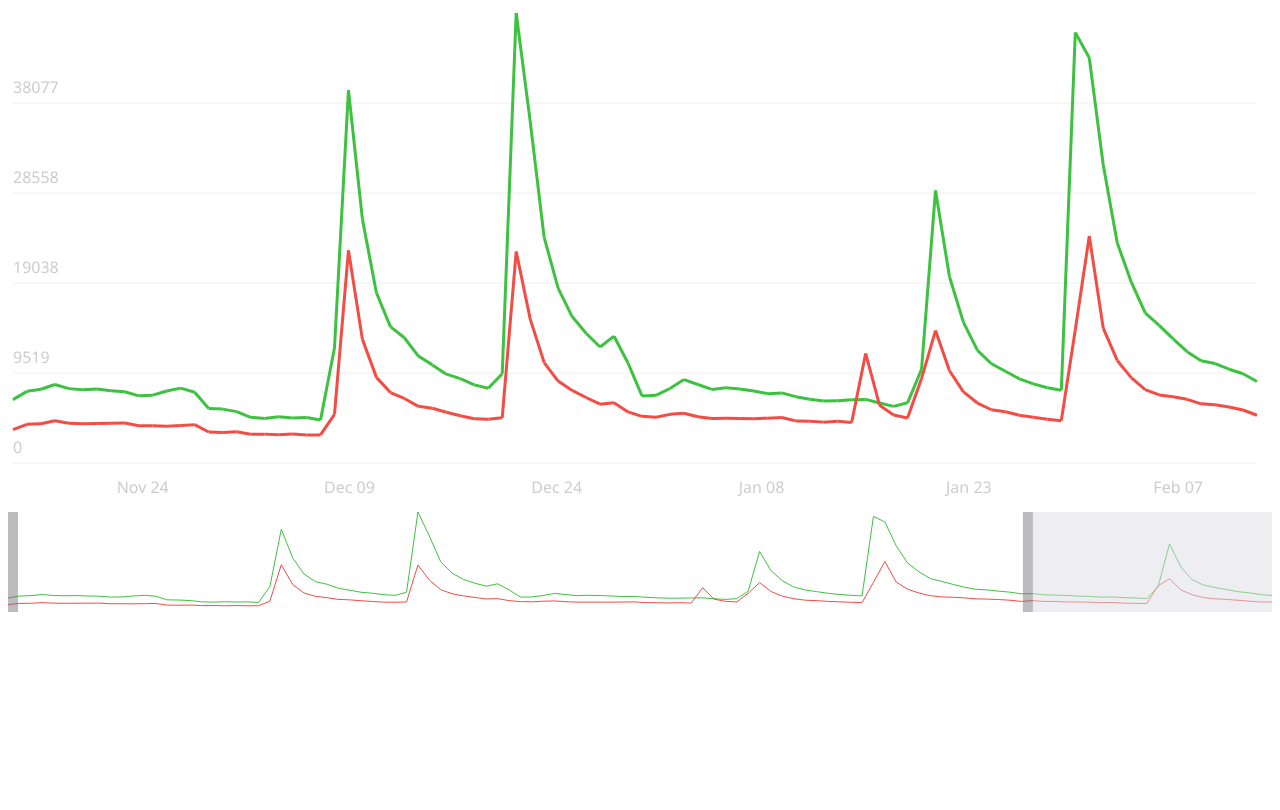
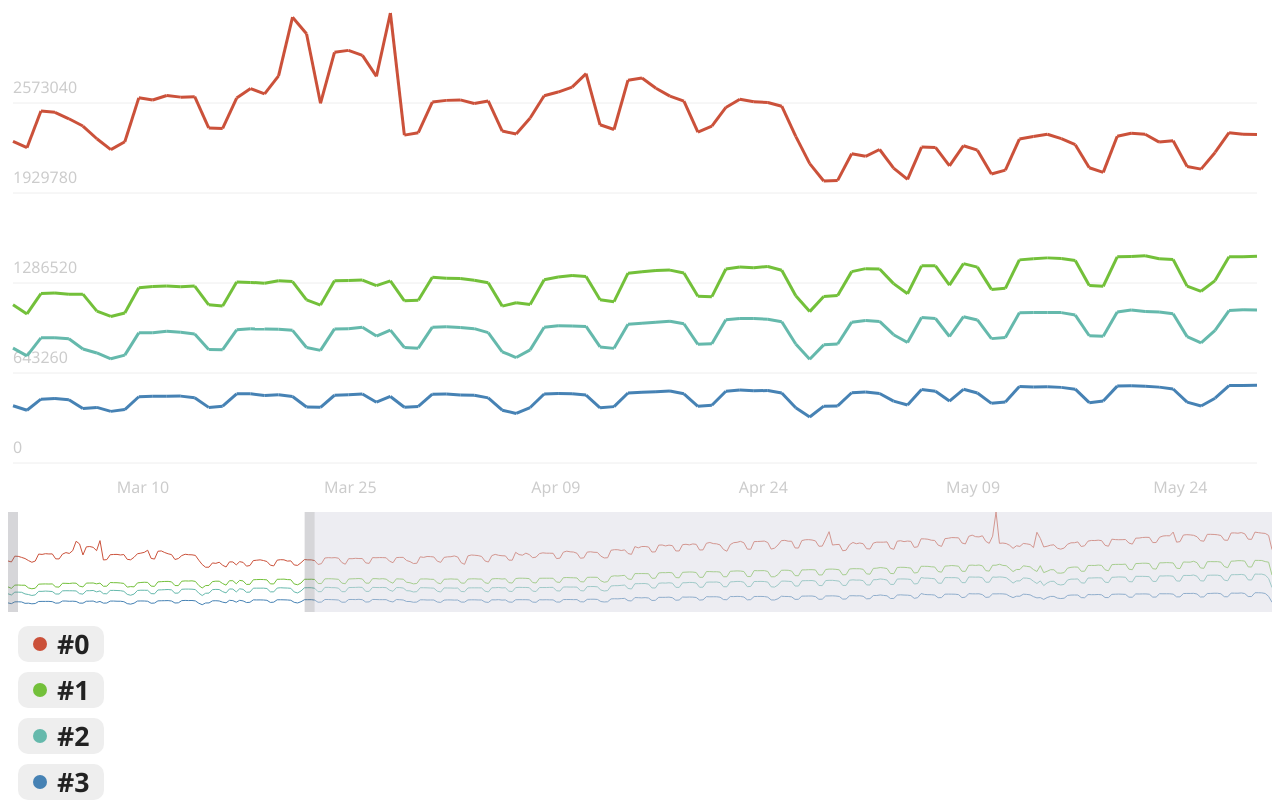
Before and after one commit to mrDreaml/chart-js, a React app: page / in a window 1280 px wide. Built offline with nearby package versions, Linux system fonts and the light colour scheme.

Commit message:
add: chart selection, simple animation; refactor

```diff
--- a/src/components/app.js
+++ b/src/components/app.js
@@ -17,7 +17,7 @@ class App extends Component {
 
 
     return (
-      <ChartJS inputData={inputData[1]} chartSVGProps={chartSVGProps} chartSVGMapProps={chartSVGMapProps} />
+      <ChartJS inputData={inputData[4]} chartSVGProps={chartSVGProps} chartSVGMapProps={chartSVGMapProps} />
     );
   }
 }
--- a/src/components/chart/Index.js
+++ b/src/components/chart/Index.js
@@ -1,16 +1,18 @@
-import React, { Component } from 'react';
+import React, { Component, Fragment } from 'react';
 
 import Chart from './components/Chart';
 import ChartAxisX from './components/ChartAxisX';
 import ChartAxisY from './components/ChartAxisY';
 import Notification from './components/Notification';
 import ChartMap from './components/ChartMap';
+import ChartSelector from './components/ChartSelector';
+
 import getAdditionalChartParams from './logic/getAdditionalChartParams';
 import getNotificationRenderData from './logic/getNotificationRenderData';
 import cutColumnValue from './logic/cutColumnValues';
+import chartSelectAnimation from './logic/chartSelectAnimation';
 
 import './styles/style.scss';
-
 
 class ChartJS extends Component {
   constructor(props) {
@@ -25,20 +27,21 @@ class ChartJS extends Component {
     this.updateDimensions = this.updateDimensions.bind(this);
     this.showNotification = this.showNotification.bind(this);
     this.removeNotification = this.removeNotification.bind(this);
-    this.chartTransformAnimation = this.chartTransformAnimation.bind(this);
+    this.chartChangeRange = this.chartChangeRange.bind(this);
+    this.chartSelect = this.chartSelect.bind(this);
   }
 
-
   componentDidMount() {
+    const { inputData } = this.props;
+    if (inputData !== undefined) {
       window.addEventListener('resize', this.updateDimensions);
-
       const { id: containerID } = this.props.chartSVGProps; // eslint-disable-line
       const chartContainer = document.getElementById(containerID);
       this.containerWidth = chartContainer.clientWidth;
       this.containerHeight = chartContainer.clientHeight;
       this.containerOffsetLeft = chartContainer.getBoundingClientRect().left;
+      this.Range = [0, 90];
 
-    this.defaultRange = [0, 90];
       const xAxisHeight = 30;
       const chartMargin = 10;
       const chartParams = {
@@ -53,15 +56,26 @@ class ChartJS extends Component {
         chartColumns: 6,
       };
 
-    const { columns } = this.props.inputData; // eslint-disable-line
-    const currentColumnValues = cutColumnValue(columns, this.defaultRange);
-    Object.assign(chartParams, getAdditionalChartParams.call(chartParams, currentColumnValues));
+      const { columns } = inputData; // eslint-disable-line
+      const chartColumnsShow = {};
+      Object.keys(columns).forEach((columnKey) => {
+        if (columnKey !== 'x') {
+          chartColumnsShow[columnKey] = true;
+        }
+      });
+      const currentColumnValues = cutColumnValue(columns, this.Range);
+      Object.assign(
+        chartParams,
+        getAdditionalChartParams.call(chartParams, currentColumnValues),
+      );
 
       this.setState({
         isSvgDidMout: true,
         currentColumnValues,
         chartParams,
+        chartColumnsShow,
       });
+    }
   }
 
 
@@ -75,44 +89,31 @@ class ChartJS extends Component {
   }
 
 
-  chartTransformAnimation(rangeAfter) {
+  chartChangeRange(rangeAfter) {
+    this.Range = rangeAfter;
     const { columns } = this.props.inputData; // eslint-disable-line
-    const { chartParams } = this.state;
+    const { chartParams, chartColumnsShow } = this.state;
     const rangeAfterValues = cutColumnValue(columns, rangeAfter);
-    Object.assign(chartParams, getAdditionalChartParams.call(chartParams, rangeAfterValues));
+    Object.entries(chartColumnsShow).forEach((col) => {
+      const key = col[0];
+      const value = col[1];
+      if (!value) {
+        rangeAfterValues[key] = null;
+      }
+    });
+    Object.assign(
+      chartParams,
+      getAdditionalChartParams.call(chartParams, rangeAfterValues),
+    );
     this.setState({
       currentColumnValues: rangeAfterValues,
     });
-    // const step = 1;
-    // const fps = 60;
-    // const delay = 1000 / fps;
-    // const self = this;
-    // let currentRange = range; // eslint-disable-line
-    // let timeNow = Date.now();
-    // function animationStep() {
-    //   if (currentRange[0] !== rangeAfter[0] || currentRange[1] !== rangeAfter[1]) {
-    //     window.requestAnimationFrame(animationStep);
-    //     if (Date.now() - timeNow >= delay) {
-    //       if (currentRange[0] !== rangeAfter[0]) {
-    //         currentRange[0] += (currentRange[0] > rangeAfter[0] ? (-step) : step);
-    //       }
-    //       if (currentRange[1] !== rangeAfter[1]) {
-    //         currentRange[1] += (currentRange[1] > rangeAfter[1] ? (-step) : step);
-    //       }
-    //       const rangeAfterValues = cutColumnValue(columns, currentRange);
-    //       Object.assign(chartParams, getAdditionalChartParams.call(chartParams, rangeAfterValues));
-    //       self.setState({
-    //         currentColumnValues: rangeAfterValues,
-    //       });
-    //       timeNow = Date.now();
-    //     }
-    //   } else {
-    //     self.setState({
-    //       range: currentRange,
-    //     });
-    //   }
-    // }
-    // window.requestAnimationFrame(animationStep);
+  }
+
+
+  chartSelect(selectName) {
+    const { inputData } = this.props;
+    chartSelectAnimation.call(this, inputData, selectName);
   }
 
 
@@ -131,60 +132,86 @@ class ChartJS extends Component {
     });
   }
 
+
   render() {
     const { inputData } = this.props;
     const {
-      notification, isSvgDidMout, currentColumnValues, chartParams,
+      notification,
+      isSvgDidMout,
+      currentColumnValues,
+      chartParams,
+      chartColumnsShow,
     } = this.state;
     const { chartSVGProps, chartSVGMapProps } = this.props;
 
     return (
-      <React.Fragment>
-        <svg {...chartSVGProps} onMouseMove={this.showNotification} onMouseLeave={this.removeNotification}>
-          { isSvgDidMout
+      <Fragment>
+        <svg
+          {...chartSVGProps}
+          onMouseMove={this.showNotification}
+          onMouseLeave={this.removeNotification}
+        >
+          {isSvgDidMout ? (
+            <Fragment>
+              <rect
+                className="chart-background"
+                width={chartParams.containerWidth}
+                height={chartParams.containerHeight}
+              />
+              <ChartAxisX
+                chartParams={chartParams}
+                chartColumnValues={currentColumnValues.x}
+              />
+              { Object.values(chartColumnsShow).includes(true)
                 ? (
-              <React.Fragment>
-                <rect className="chart-background" width={chartParams.containerWidth} height={chartParams.containerHeight} />
-                <ChartAxisX chartParams={chartParams} chartColumnValues={currentColumnValues.x} />
+                  <Fragment>
                     <ChartAxisY chartParams={chartParams} />
                     {Object.entries(currentColumnValues).map((col, i) => {
                       const colName = col[0];
                       const colValue = col[1];
-                  if (colName !== 'x') {
+                      if (colValue !== null && colName !== 'x') {
                         const chartStyle = {
                           stroke: inputData.colors[colName],
                         };
                         const key = colName + colValue[i];
-                    return <Chart key={key} chartParams={chartParams} chartColumnValues={colValue} styles={chartStyle} />;
+                        return (
+                          <Chart
+                            key={key}
+                            chartParams={chartParams}
+                            chartColumnValues={colValue}
+                            styles={chartStyle}
+                          />
+                        );
                       }
                       return null;
                     })}
                     {notification.isShow ? <Notification {...notification} /> : null}
-              </React.Fragment>
+                  </Fragment>
                 )
-            : null }
+                : null}
+            </Fragment>
+          ) : null}
         </svg>
-        { isSvgDidMout
-          ? (
-            <ChartMap range={this.defaultRange} chartSVGMapProps={chartSVGMapProps} inputData={inputData} chartTransformAnimation={this.chartTransformAnimation} />
-          ) : null }
-      </React.Fragment>
+        {isSvgDidMout ? (
+          <Fragment>
+            <ChartMap
+              range={this.Range}
+              chartSVGMapProps={chartSVGMapProps}
+              inputData={inputData}
+              chartTransformAnimation={this.chartChangeRange}
+            />
+            <ChartSelector inputData={inputData} chartSelect={chartColumnsShow} callback={this.chartSelect} />
+          </Fragment>
+        ) : null}
+      </Fragment>
     );
   }
 }
 
-
 export default ChartJS;
 
-
-// finish map slicer scroll element
-
-// refactor
-
-// set margins at chart
+// on/off chart columns
 
 // map marker fixed to bg
 
-// on/off chart columns
-
 // styling, night theme
--- /dev/null
+++ b/src/components/chart/components/ChartSelector.js
@@ -0,0 +1,21 @@
+import React from 'react';
+
+function ChartSelector(props) {
+  const { colors, names } = props.inputData;
+  const { callback, chartSelect } = props;
+  return Object.values(names).map((buttonName) => {
+    const columnName = buttonName.replace(/#/, 'y');
+    const style = {
+      background: colors[columnName],
+    };
+    const selectStatus = chartSelect[columnName] ? 'select' : 'non-select';
+    return (
+      <button onClick={() => callback(columnName)} key={buttonName} className="chart-select-button" type="button">
+        <div style={style} className={`chart--circle-color chart--circle-color-${selectStatus}`} />
+        <span>{buttonName}</span>
+      </button>
+    );
+  });
+}
+
+export default ChartSelector;
--- /dev/null
+++ b/src/components/chart/logic/chartSelectAnimation.js
@@ -0,0 +1,71 @@
+import cutColumnValue from './cutColumnValues';
+import getAdditionalChartParams from './getAdditionalChartParams';
+
+export default function (inputData, selectName) {
+  const { chartColumnsShow, currentColumnValues, chartParams } = this.state;
+  chartColumnsShow[selectName] = !chartColumnsShow[selectName];
+  const columnValues = Object.assign({}, currentColumnValues);
+  let timeNow = Date.now();
+  const durationI = 20;
+  const delay = 1000 / 160;
+  const stretchRatio = 1.2;
+  let hiddenChartColumn;
+  if (chartColumnsShow[selectName]) {
+    const hiddenChartColumns = cutColumnValue(inputData.columns, this.Range);
+    hiddenChartColumn = hiddenChartColumns[selectName];
+    Object.assign(
+      chartParams,
+      getAdditionalChartParams.call(chartParams, hiddenChartColumns),
+    );
+    this.setState({
+      chartParams,
+    });
+  }
+  let i = 0;
+  const self = this;
+  function animationStep() {
+    if (Date.now() - timeNow >= delay) {
+      timeNow = Date.now();
+      i++; // eslint-disable-line
+
+      // hidden chart
+      if (!chartColumnsShow[selectName]) {
+        columnValues[selectName] = columnValues[selectName].map(value => value * stretchRatio);
+        self.setState({
+          currentColumnValues: columnValues,
+        });
+      // show chart
+      } else if (hiddenChartColumn !== undefined) {
+        columnValues[selectName] = hiddenChartColumn.map(value => value * stretchRatio * (durationI - i + 1));
+        self.setState({
+          currentColumnValues: columnValues,
+        });
+      }
+    }
+    if (i < durationI) {
+      window.requestAnimationFrame(animationStep);
+    } else {
+    // already hidden
+      if (!chartColumnsShow[selectName]) {
+        columnValues[selectName] = null;
+        Object.assign(
+          chartParams,
+          getAdditionalChartParams.call(chartParams, columnValues),
+        );
+        self.setState({
+          chartParams,
+        });
+      }
+      if (hiddenChartColumn !== undefined) {
+        columnValues[selectName] = hiddenChartColumn;
+        setTimeout(() => {
+          self.setState({
+            chartColumnsShow,
+            currentColumnValues: columnValues,
+          });
+        }, delay);
+      }
+    }
+  }
+  window.requestAnimationFrame(animationStep);
+}
--- a/src/components/chart/logic/getAdditionalChartParams.js
+++ b/src/components/chart/logic/getAdditionalChartParams.js
@@ -6,9 +6,11 @@ export default function getAdditionalChartParams(columns) {
     });
 
     Object.values(columns).forEach((column) => {
-      const max = Math.max(...column);
-      if (yMaxValueS === undefined || yMaxValueS < max) {
-        yMaxValueS = max;
+      if (column !== null) {
+        const max = Math.max(...column);
+        if (yMaxValueS === undefined || yMaxValueS < max) {
+          yMaxValueS = max;
+        }
       }
     });
 
@@ -18,8 +20,13 @@ export default function getAdditionalChartParams(columns) {
     return yMaxValueS;
   })();
 
+  const yStep = (this.chartHeight) / yMaxValue;
+
+  if (isNaN(yStep)) {
+    return null;
+  }
+
   const xStep = (this.chartWidth) / (columns.x.length - 1);
-  const yStep = (this.chartHeight) / yMaxValue;
   if (this.chartColumns && this.chartRows) {
     const xAxisScale = (columns.x.length - 1) / this.chartColumns;
     const yAxisScale = yMaxValue / this.chartRows;
--- a/src/components/chart/logic/getNotificationRenderData.js
+++ b/src/components/chart/logic/getNotificationRenderData.js
@@ -19,6 +19,7 @@ export default function getNotificationRenderData(e) {
     Object.entries(currentColumnValues).forEach((col) => {
       const key = col[0];
       const value = col[1];
+      if (value !== null) {
         if (key === 'x') {
           const dateValue = (() => {
             let dateValueS = new Date(value[columnIndex]).toDateString().split(' ');
@@ -47,6 +48,7 @@ export default function getNotificationRenderData(e) {
             color,
           });
         }
+      }
     });
 
     const markLine = {
--- a/src/components/chart/styles/style.scss
+++ b/src/components/chart/styles/style.scss
@@ -1,8 +1,10 @@
-$textFontFamily: "Segoe UI",Arial, sans-serif;
+$textFontFamily: "Segoe UI", Arial, sans-serif;
 $light-theme--bgFill: #fff;
+$light-theme--bgFill2: #eee;
 $light-theme--bordersColor: #eee;
 $light-theme--AxisTextColor: #ccc;
-
+$light-theme-buttonTextColor: #222;
+$light-theme-buttonTextColor2: #777;
 .ChartJS {
   .chart-background {
     fill: $light-theme--bgFill;
@@ -23,7 +25,7 @@ $light-theme--AxisTextColor: #ccc;
     stroke: $light-theme--bordersColor;
   }
 
-    .notification-background{
+  .notification-background {
     fill: $light-theme--bgFill;
     stroke: $light-theme--bordersColor;
     rx: 5px;
@@ -38,7 +40,8 @@ $light-theme--AxisTextColor: #ccc;
     stroke: $light-theme--bordersColor;
   }
 
-    .notification-text, .notification-text-caption {
+  .notification-text,
+  .notification-text-caption {
     font-family: $textFontFamily;
     font-weight: 500;
   }
@@ -53,13 +56,61 @@ $light-theme--AxisTextColor: #ccc;
     fill: $light-theme--bgFill;
   }
 
-    .not-selected-bg-map{
-        fill: rgba(220,220,230,.5);
+  .not-selected-bg-map {
+    fill: rgba(220, 220, 230, 0.5);
   }
   .focus-move-element {
-        fill: rgba(120,120,130,.5);
+    fill: rgba(120, 120, 130, 0.3);
   }
   .focus-move-element-scroll {
     fill: transparent;
   }
 }
+
+button.chart-select-button {
+  margin: 10px;
+  padding: 0px 15px;
+  background: $light-theme--bgFill2;
+  border: none;
+  border-radius: 10px;
+  display: flex;
+
+  &:hover {
+    span {
+      transition: 0.3s;
+      color: $light-theme-buttonTextColor2;
+    }
+  }
+
+  &:focus {
+    outline: none;
+  }
+
+  .chart--circle-color {
+    margin: auto;
+    width: 14px;
+    height: 14px;
+    border-radius: 50%;
+  }
+
+  .chart--circle-color-non-select {
+    display: flex;
+
+    &::after {
+        content: '';
+        margin: auto;
+        background: #eee;
+        width: 10px;
+        height: 10px;
+        border-radius: 50%;
+    }
+}
+
+  span {
+    margin-left: 10px;
+    font-family: $textFontFamily;
+    font-size: 2em;
+    font-weight: 600;
+    color: $light-theme-buttonTextColor;
+  }
+}
```
Lines whose indentation alone changed are shown as unchanged.
